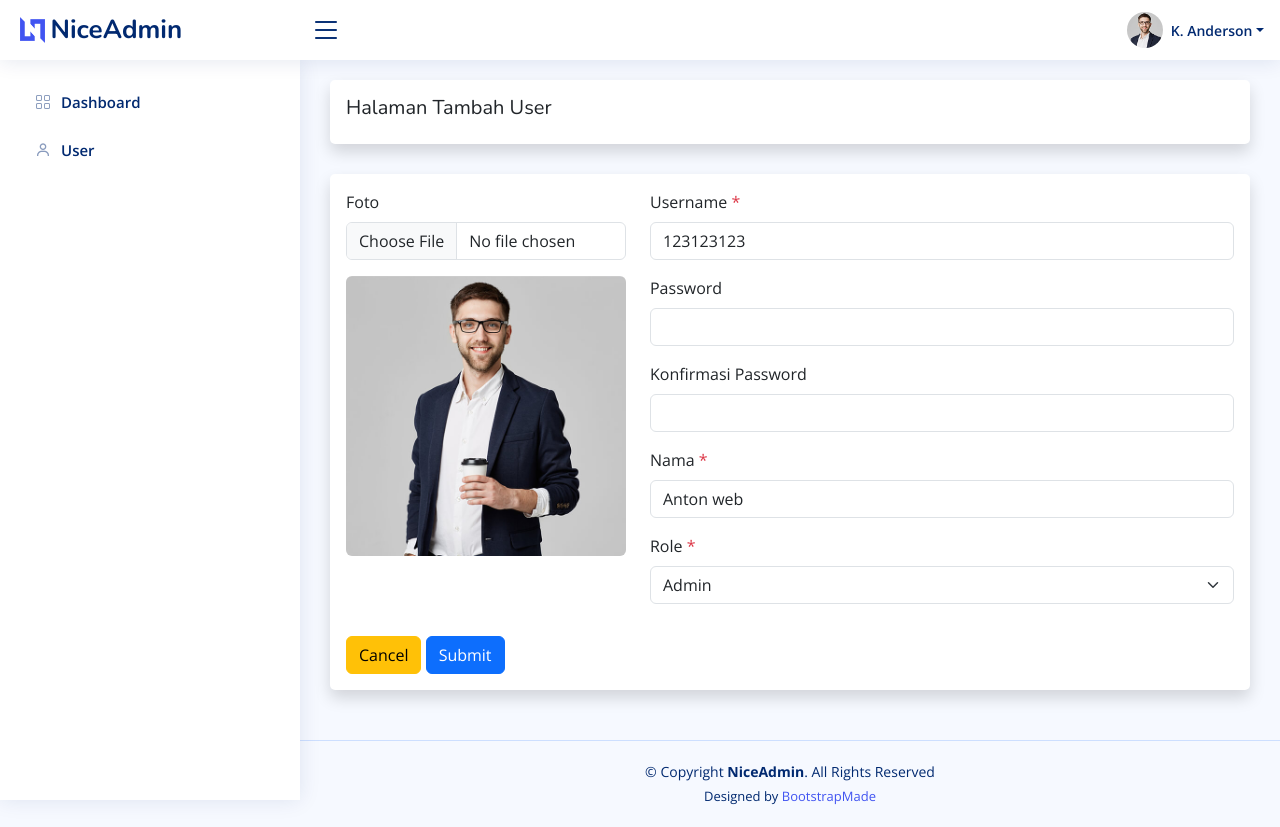
After one commit to tamus-tahir/PemWebII-2023-2024-Admin-Template, a PHP site: page /admin-template/admin/user/ubah.php?id=2 in a window 1280 px wide. The commit adds this page. Run offline with PHP 8.4, Linux system fonts and the light colour scheme; data comes from the database, SQL or seed files in the repository; both versions use the stored data as it was after the commit; some libraries are stand-ins or nearby versions.

Commit message:
Pertemuan 20

```diff
--- /dev/null
+++ b/admin/user/ubah.php
@@ -0,0 +1,112 @@
+<?php require '../template/header.php' ?>
+
+<?php
+
+$id = $_GET['id'];
+
+$user = getWhere("SELECT * FROM user WHERE id_user = $id ");
+
+if (isset($_POST['submit'])) {
+    $username = $_POST['username'];
+    $password = $_POST['password'];
+
+    if ($password) {
+        $password = password_hash($password, PASSWORD_DEFAULT);
+    } else {
+        $password = $user['password'];
+    }
+
+    $nama = $_POST['nama'];
+    $role = $_POST['role'];
+
+    if ($_FILES['foto']['error'] == 4) {
+        $foto = $user['foto'];
+    } else {
+        $foto = upload('foto', ['jpg', 'png', 'jpeg'], 500, '../../assets/uploads/user/');
+        if ($foto) {
+            unlink('../../assets/uploads/user/' . $user['foto']);
+        }
+    }
+
+    $query = "UPDATE user SET
+            username    = '$username',
+            password    = '$password',
+            nama    = '$nama',
+            role    = '$role',
+            foto    = '$foto'
+            WHERE id_user = $id
+    ";
+
+    mysqli_query($koneksi, $query);
+
+    if (mysqli_affected_rows($koneksi) > 0) {
+        $_SESSION['berhasil'] = 'Data Berhasil Diubah';
+        redirectTo('admin/user');
+    } else {
+        $_SESSION['gagal'] = 'Data Gagal Diubah';
+        redirectTo('admin/user/ubah.php?id=' . $id);
+    }
+}
+
+?>
+
+<div class="card shadow p-3">
+    <h5>Halaman Tambah User</h5>
+</div>
+
+<div class="card shadow p-3">
+
+    <form action="" method="post" id="form" enctype="multipart/form-data">
+
+        <div class="row mb-3">
+
+            <div class="col-md-4">
+                <div class="mb-3">
+                    <label for="foto" class="form-label">Foto</label>
+                    <input class="form-control" type="file" id="upload" name="foto">
+                </div>
+
+                <?php if ($user['foto']) : ?>
+                    <img src="<?= $base_url; ?>/assets/uploads/user/<?= $user['foto']; ?>" alt="<?= $user['nama']; ?>" id="preview" class="rounded w-100 ">
+                <?php else : ?>
+                    <img src="<?= $base_url; ?>assets/img/noprofil.png" alt="<?= $user['nama']; ?>" id="preview" class="rounded w-100 ">
+                <?php endif ?>
+
+            </div>
+
+            <div class="col-md-8">
+                <div class="mb-3">
+                    <label for="username" class="form-label">Username <span class="text-danger">*</span></label>
+                    <input type="text" class="form-control" id="username" name="username" required value="<?= $user['username']; ?>">
+                </div>
+                <div class="mb-3">
+                    <label for="password" class="form-label">Password </label>
+                    <input type="password" class="form-control" id="password" name="password" minlength="8">
+                </div>
+                <div class="mb-3">
+                    <label for="passwordconfirm" class="form-label">Konfirmasi Password </label>
+                    <input type="password" class="form-control" id="passwordconfirm" name="passwordconfirm minlength=" 8" data-parsley-equalto="#password">
+                </div>
+                <div class="mb-3">
+                    <label for="nama" class="form-label">Nama <span class="text-danger">*</span></label>
+                    <input type="text" class="form-control" id="nama" name="nama" required value="<?= $user['nama']; ?>">
+                </div>
+                <div class="mb-3">
+                    <label for="role" class="form-label">Role <span class="text-danger">*</span></label>
+                    <select class="form-select" id="role" name="role" required>
+                        <option value="1" <?= $user['role'] == 1 ? 'selected' : ''; ?>>Superadmin</option>
+                        <option value="2" <?= $user['role'] == 2 ? 'selected' : ''; ?>>Admin</option>
+                    </select>
+                </div>
+            </div>
+
+        </div>
+
+
+        <a class="btn btn-warning" href="<?= $base_url; ?>admin/user" role="button">Cancel</a>
+        <button type="submit" name="submit" class="btn btn-primary">Submit</button>
+    </form>
+
+</div>
+
+<?php require '../template/footer.php' ?>
--- a/helper.php
+++ b/helper.php
@@ -48,3 +48,23 @@ function upload($fileName, $allowType, $maxSize, $move)
 
     return $newName;
 }
+
+function get($query)
+{
+    global $koneksi;
+    $result = mysqli_query($koneksi, $query);
+
+    $row = [];
+
+    while ($data = mysqli_fetch_assoc($result)) {
+        $row[] = $data;
+    }
+
+    return $row;
+}
+
+function getWhere($query)
+{
+    global $koneksi;
+    return mysqli_fetch_assoc(mysqli_query($koneksi, $query));
+}
```
Also changed, not shown: admin/user/index.php (+17 -25 lines), admin_template.sql (+5 -5 lines), assets/uploads/user/1717876836.jpg (deleted), assets/uploads/user/1718044370.jpg (added), assets/uploads/user/1718044731.jpg (added).
